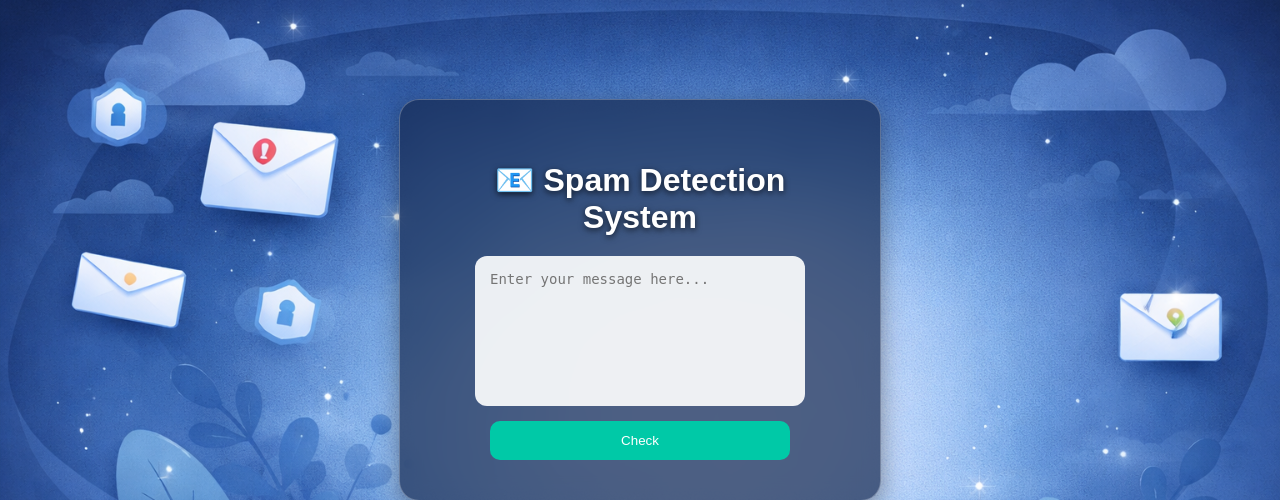
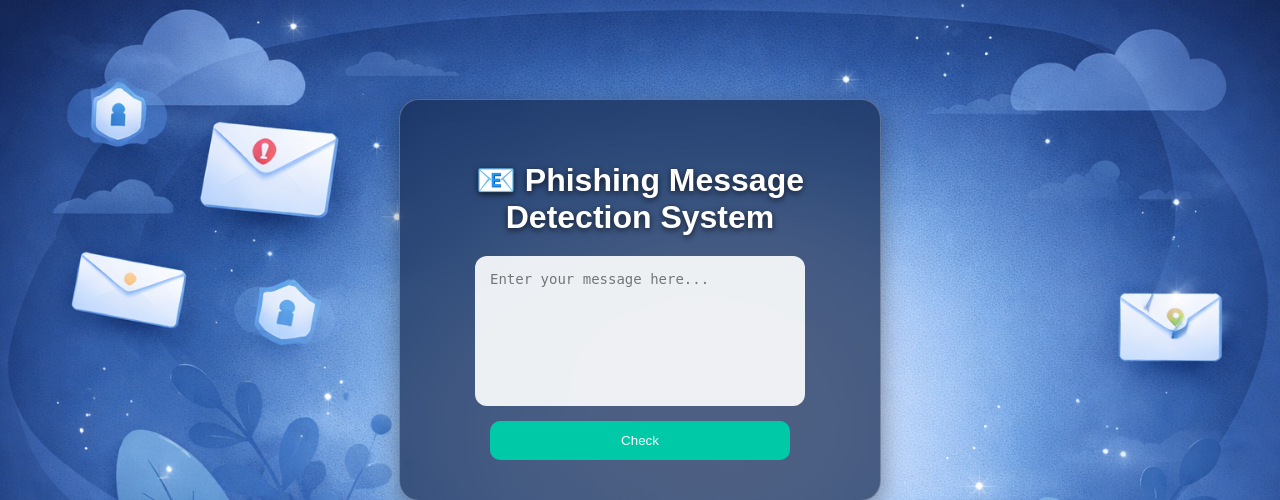
Before and after one commit to pranav2996/spam-detector, a Flask app: page / in a window 1280 px wide. Shown: the top 500 px of the page. Run offline with Flask 3, Linux system fonts and the light colour scheme; parts of the project's set-up code (start-up, migrations or seed data) failed here and were passed over.

Commit message:
Change title and headings for phishing detection

```diff
--- a/templates/index.html
+++ b/templates/index.html
@@ -1,13 +1,13 @@
 <!DOCTYPE html>
 <html>
 <head>
-    <title>Spam Detection</title>
+    <title>Phishing Message Detection</title>
     <link rel="stylesheet" href="{{ url_for('static', filename='style.css') }}">
 </head>
 <body>
 
 <div class="container">
-    <h1>📧 Spam Detection System</h1>
+    <h1>📧 Phishing Message Detection System</h1>
 
     <form action="/predict" method="post">
 
@@ -22,7 +22,7 @@
 
     <!-- Show result ONLY after prediction -->
     {% if prediction_text %}
-        <div class="result {{ 'spam' if prediction_text.startswith('Spam') else 'ham' }}">
+        <div class="result {{ 'spam' if prediction_text.startswith('Phishing') else 'ham' }}">
             {{ prediction_text }}
         </div>
     {% endif %}
```
